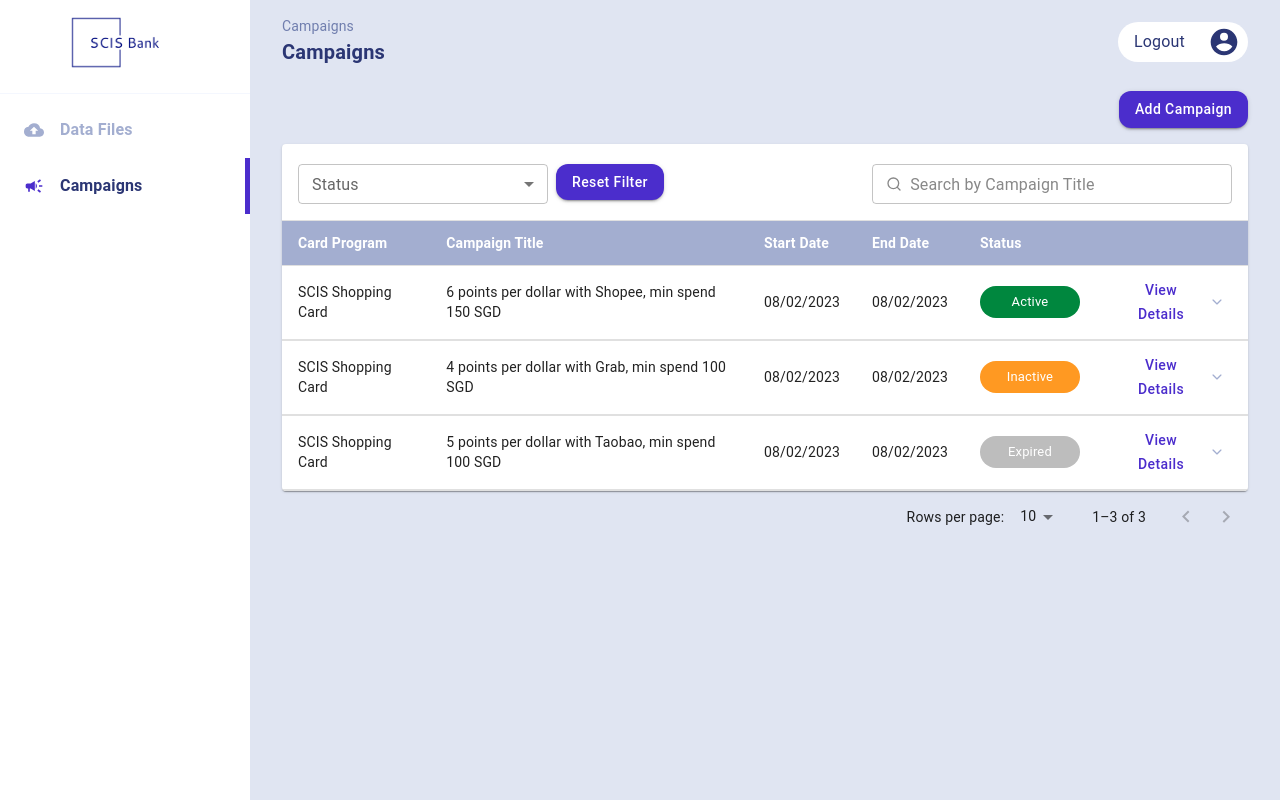
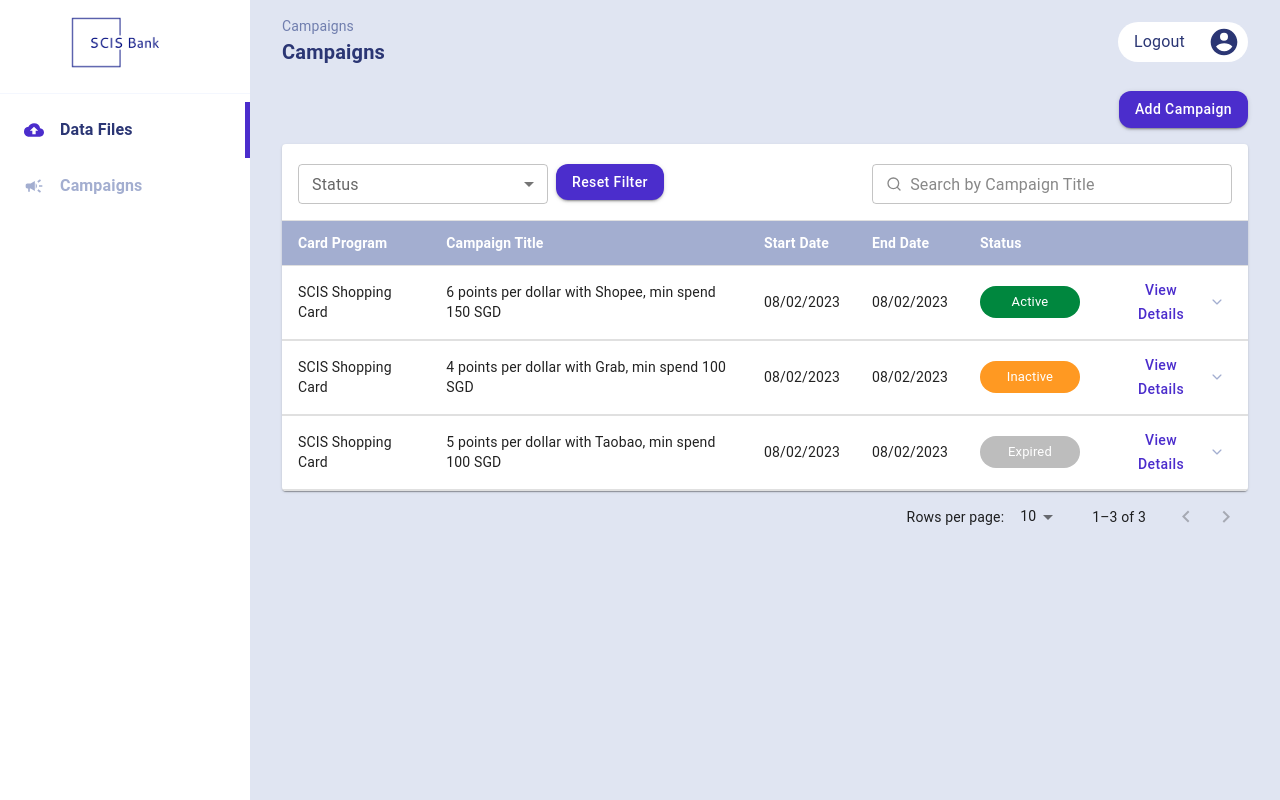
Before and after one commit to Spend-Transactions-Rewards-System/web-ui, a React (Create React App) app: page /campaigns in a window 1280 px wide. Built offline with nearby package versions, Linux system fonts and the light colour scheme.

Commit message:
update css

```diff
--- a/src/Components/NavBar/NavBar.css
+++ b/src/Components/NavBar/NavBar.css
@@ -12,3 +12,11 @@ div > .navBarButton {
     display: flex;
     align-items: center;
 }
+
+.navLogo {
+    padding: 8px 5px;
+}
+
+.navLogo:hover {
+    cursor: pointer;
+}
--- a/src/Components/NavBar/NavBar.js
+++ b/src/Components/NavBar/NavBar.js
@@ -1,6 +1,5 @@
 import { useNavigate } from "react-router";
-import { useState, useEffect } from "react";
-import { useLocation } from "react-router-dom";
+import { useState } from "react";
 
 import { Box, Button, Typography } from "@mui/material";
 import { MdCloudUpload, MdCampaign } from "react-icons/md";
@@ -24,7 +23,6 @@ const navMap = {
 
 const NavBar = () => {
 
-    const { pathname } = useLocation();
     const navigate = useNavigate();
     const [currTab, setCurrTab] = useState("Data Files");
 
@@ -32,15 +30,6 @@ const NavBar = () => {
         navigate(navMap[tab]["link"]);
         setCurrTab(tab);
     }
-
-    useEffect(() => {
-        for (const key in navMap) {
-          if (navMap[key].link === pathname) {
-            setCurrTab(key);
-            break;
-          }
-        }
-      }, [pathname]);
 
     return (
         <Box
@@ -56,9 +45,13 @@ const NavBar = () => {
             <Box className="flexbox-center">
                 <img
                     src={require("../../Assets/logo.png")}
+                    className="navLogo"
                     width="120px"
-                    style={{padding: "8px 5px"}}
                     alt="logo"
+                    onClick={() => {
+                        navigate("/datafiles");
+                        setCurrTab("Data Files");
+                    }}
                 />
             </Box>
             <hr
--- a/src/Components/TableFilters/DataFilesFilters.js
+++ b/src/Components/TableFilters/DataFilesFilters.js
@@ -15,6 +15,7 @@ import _ from "lodash";
 import { AdapterMoment } from '@mui/x-date-pickers/AdapterMoment';
 
 import CustomButton from "../CustomButton/CustomButton";
+import "./TableFilters.css";
 
 const statusList ={
         "Completed": "completed",
--- /dev/null
+++ b/src/Components/TableFilters/TableFilters.css
@@ -0,0 +1,7 @@
+.MuiButtonBase-root.MuiPickersDay-root.Mui-selected {
+    background-color: #4B2DCC;
+}
+
+.MuiButtonBase-root.MuiPickersDay-root.Mui-selected:hover {
+    background-color: #331c93;
+}
```
Also changed, not shown: src/Components/AddCampaignForm/AddCampaignForm.css (line endings or trailing spaces).
